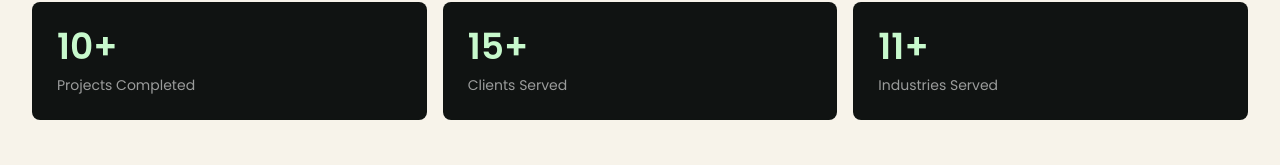
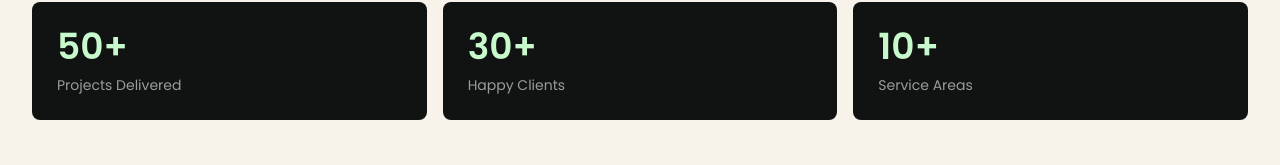
Before and after one commit to Mdgulfam-dev/NexDiff-frontend, a React (Vite) app: page /about in a window 1280 px wide. Shown: the part 859-1024 px from the top of the page. Built offline with nearby package versions, Linux system fonts and the light colour scheme; no server answers.

Commit message:
update client data

```diff
--- a/src/pages/About.jsx
+++ b/src/pages/About.jsx
@@ -173,9 +173,9 @@ const About = () => {
 
           <div className="mt-16 grid gap-4 md:grid-cols-3">
             {[
-              { value: "10+", label: "Projects Completed" },
-              { value: "15+", label: "Clients Served" },
-              { value: "11+", label: "Industries Served" },
+              { value: "50+", label: "Projects Delivered" },
+              { value: "30+", label: "Happy Clients" },
+              { value: "10+", label: "Service Areas" },
             ].map((item) => (
               <div key={item.label} className="rounded-lg border border-[#101312]/10 bg-[#101312] p-6 text-white">
                 <p className="text-4xl font-semibold text-[#c7f9cc]">
```
